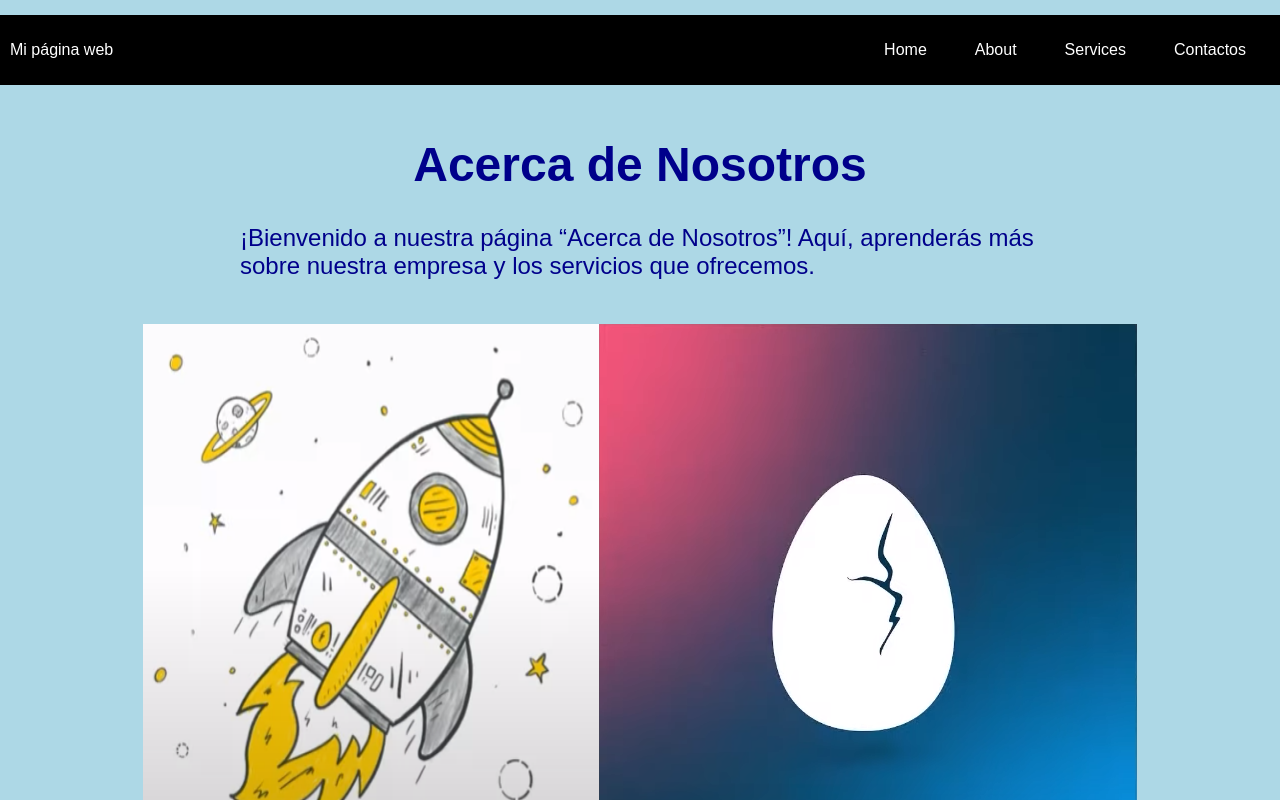
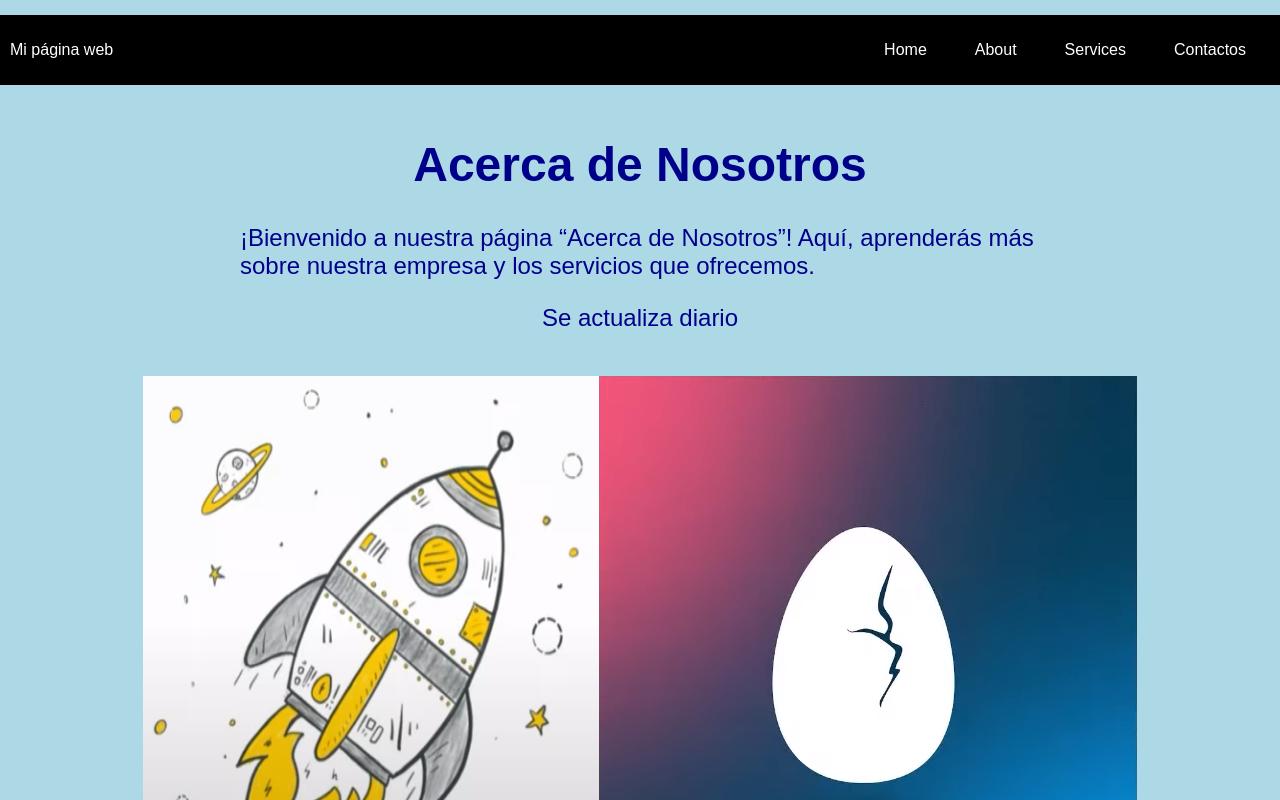
Before and after one commit to LSalazarB/miprimerapagina, a plain HTML site: page nosotros.html in a window 1280 px wide. Shown: the top 800 px of the page. Drawn offline with Linux system fonts and the light colour scheme.

Commit message:
mi primera confirmación de actualización

```diff
--- a/estilo.css
+++ b/estilo.css
@@ -82,6 +82,10 @@ a {
     justify-content: center;
 }
 
+.greeting {
+    text-align: center;
+}
+
 @media (max-width: 768px) {
     .column {
       flex: 100%;
--- a/nosotros.html
+++ b/nosotros.html
@@ -4,7 +4,7 @@
     <link rel="stylesheet" type="text/css" href="estilo.css">
   </head>
   <body>
-    <div class="container-nav">
+    <header class="container-nav">
       <nav class="navbar" role="navigation">
         <a href="index.html" class="brand">Mi página web</a>
         <ul class="nav-links">
@@ -15,16 +15,17 @@
         </ul>
       </nav>
       <button class="button-menu-toggle">Menu</button>
-    </div>
-    <div class="container">
+    </header>
+    <main class="container">
         <h1>Acerca de Nosotros</h1>
         <p>¡Bienvenido a nuestra página “Acerca de Nosotros”! Aquí, aprenderás más sobre nuestra empresa y los servicios que ofrecemos.</p>
-    </div>
-    <div class="img-container">
+        <div class="greeting"><p>Se actualiza diario</p></div>
+    </main>
+    <footer class="img-container">
         <img src="img1.PNG" alt="Descripción de la imagen 1" />
         <img src="img2.PNG" alt="Descripción de la imagen 2" />
         <img src="img3.PNG" alt="Descripción de la imagen 3" />
-    </div>
+    </footer>
     <sript src="script.js"></sript>
   </body>
 </html>
```
Also changed, not shown: contact.html (+7 -5 lines), services.html (+6 -4 lines).
